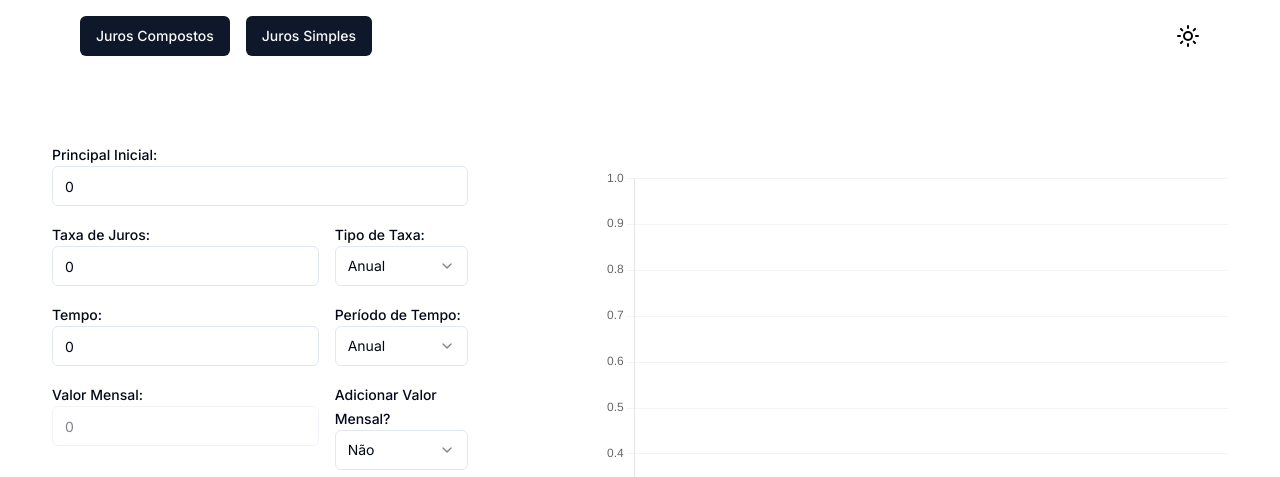
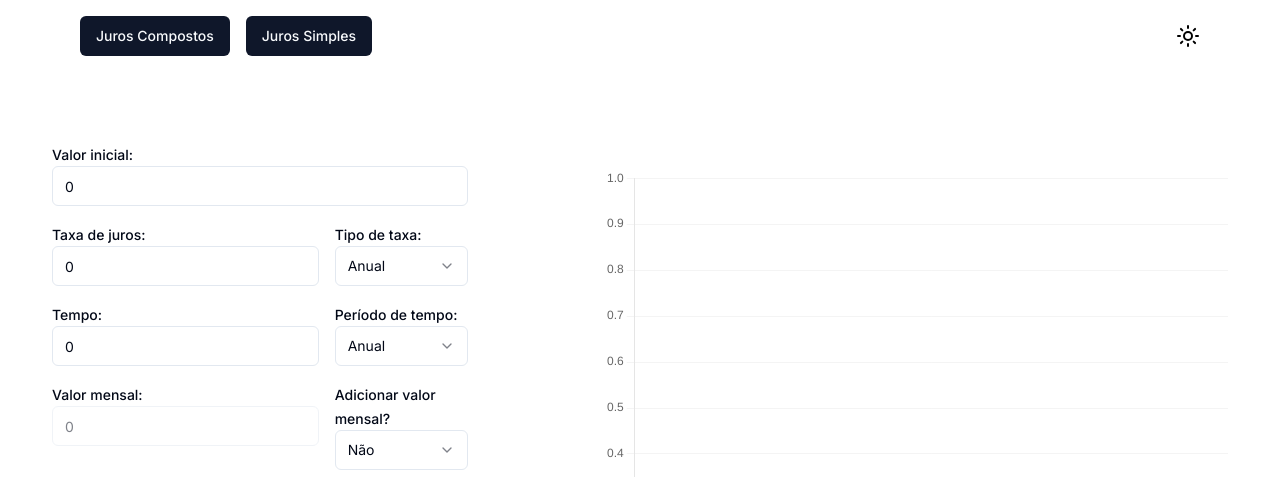
Before and after one commit to arthurlima0511/introducao-trabalho-final, a Next.js app: page / in a window 1280 px wide. Shown: the top 477 px of the page. Built offline with nearby package versions, Linux system fonts and the light colour scheme.

Commit message:
Fix: corrected label names and metadata

```diff
--- a/src/app/layout.tsx
+++ b/src/app/layout.tsx
@@ -10,8 +10,9 @@ const fontSans = FontSans({
 });
 
 export const metadata: Metadata = {
-  title: "Create Next App",
-  description: "Generated by create next app",
+  title: "Calculadora de Juros",
+  description:
+    "Calculadora de juros simples e compostos, gerando resultados e gráficos.",
 };
 
 export default function RootLayout({
--- a/src/components/jurosCompostos.tsx
+++ b/src/components/jurosCompostos.tsx
@@ -147,7 +147,7 @@ export default function JurosCompostos() {
           className="flex flex-col gap-4 w-1/3 min-h-[60vh]"
         >
           <div className="w-full">
-            <Label htmlFor="principal">Principal Inicial: </Label>
+            <Label htmlFor="principal">Valor inicial: </Label>
             <Input
               id="principal"
               type="number"
@@ -159,7 +159,7 @@ export default function JurosCompostos() {
 
           <div className="flex gap-4">
             <div className="w-2/3">
-              <Label htmlFor="taxa">Taxa de Juros: </Label>
+              <Label htmlFor="taxa">Taxa de juros: </Label>
               <Input
                 id="taxa"
                 type="number"
@@ -168,7 +168,7 @@ export default function JurosCompostos() {
               />
             </div>
             <div className="w-1/3">
-              <Label htmlFor="tipoTaxa">Tipo de Taxa: </Label>
+              <Label htmlFor="tipoTaxa">Tipo de taxa: </Label>
               <Select
                 value={tipoTaxa}
                 onValueChange={(value: string) => setTipoTaxa(value)}
@@ -197,7 +197,7 @@ export default function JurosCompostos() {
               />
             </div>
             <div className="w-1/3">
-              <Label htmlFor="periodoTempo">Período de Tempo: </Label>
+              <Label htmlFor="periodoTempo">Período de tempo: </Label>
               <Select
                 value={periodoTempo}
                 onValueChange={(value: string) => setPeriodoTempo(value)}
@@ -215,7 +215,7 @@ export default function JurosCompostos() {
 
           <div className="flex gap-4">
             <div className="w-2/3">
-              <Label htmlFor="valorMensal">Valor Mensal: </Label>
+              <Label htmlFor="valorMensal">Valor mensal: </Label>
               <Input
                 id="valorMensal"
                 type="number"
@@ -226,7 +226,7 @@ export default function JurosCompostos() {
               />
             </div>
             <div className="w-1/3">
-              <Label htmlFor="adicionarMensal">Adicionar Valor Mensal?</Label>
+              <Label htmlFor="adicionarMensal">Adicionar valor mensal?</Label>
               <Select
                 value={adicionarMensal}
                 onValueChange={(value: string) => setAdicionarMensal(value)}
--- a/src/components/jurosSimples.tsx
+++ b/src/components/jurosSimples.tsx
@@ -143,7 +143,7 @@ export default function JurosSimples() {
           className="flex flex-col gap-4 w-1/3 min-h-[60vh]"
         >
           <div className="w-full">
-            <Label htmlFor="principal">Principal Inicial: </Label>
+            <Label htmlFor="principal">Valor inicial: </Label>
             <Input
               id="principal"
               type="number"
@@ -155,7 +155,7 @@ export default function JurosSimples() {
 
           <div className="flex gap-4">
             <div className="w-2/3">
-              <Label htmlFor="taxa">Taxa de Juros: </Label>
+              <Label htmlFor="taxa">Taxa de juros: </Label>
               <Input
                 id="taxa"
                 type="number"
@@ -164,7 +164,7 @@ export default function JurosSimples() {
               />
             </div>
             <div className="w-1/3">
-              <Label htmlFor="tipoTaxa">Tipo de Taxa: </Label>
+              <Label htmlFor="tipoTaxa">Tipo de taxa: </Label>
               <Select
                 value={tipoTaxa}
                 onValueChange={(value) => setTipoTaxa(value)}
@@ -192,7 +192,7 @@ export default function JurosSimples() {
               />
             </div>
             <div className="w-1/3">
-              <Label htmlFor="periodoTempo">Período de Tempo: </Label>
+              <Label htmlFor="periodoTempo">Período de tempo: </Label>
               <Select
                 value={periodoTempo}
                 onValueChange={(value) => setPeriodoTempo(value)}
```
